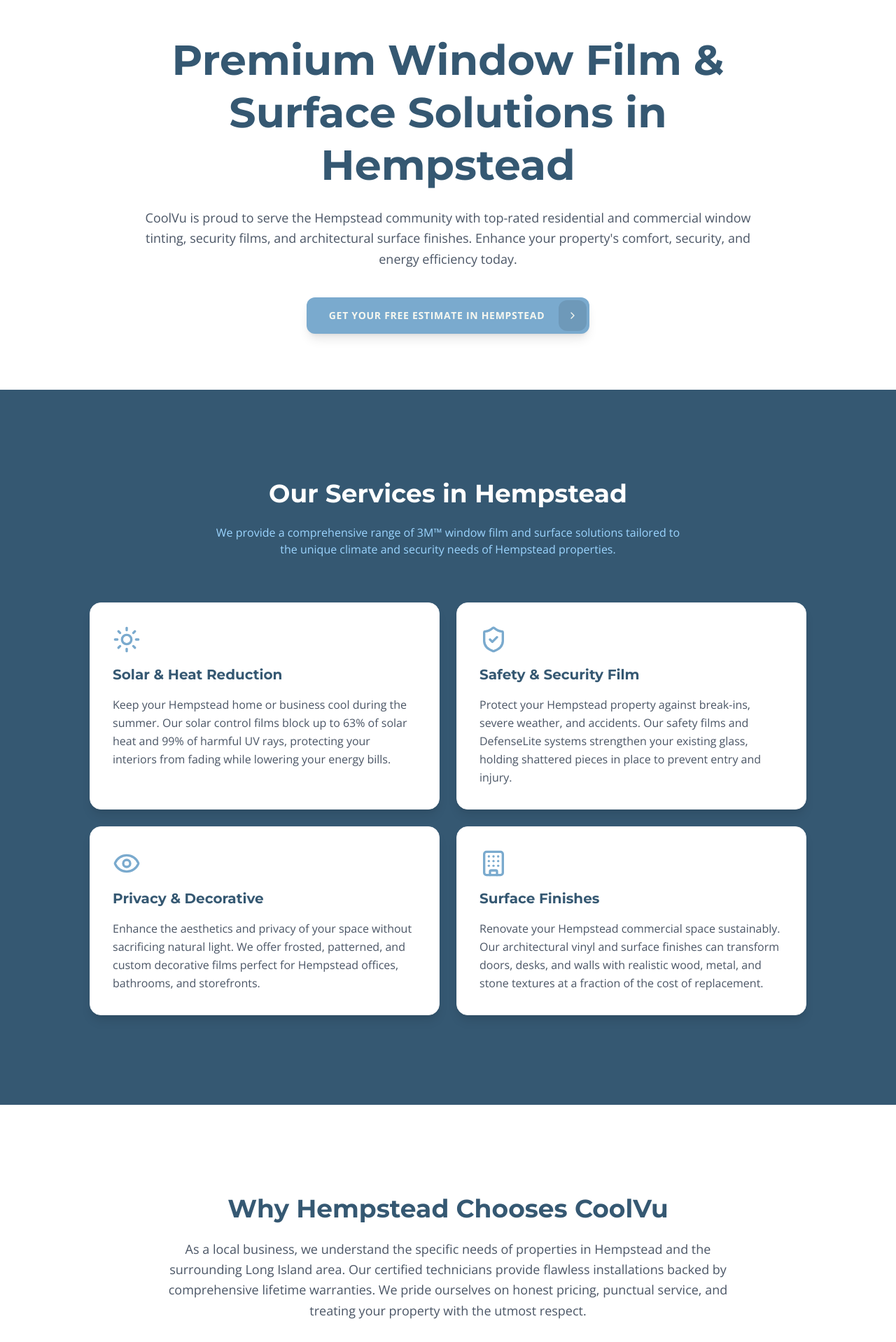
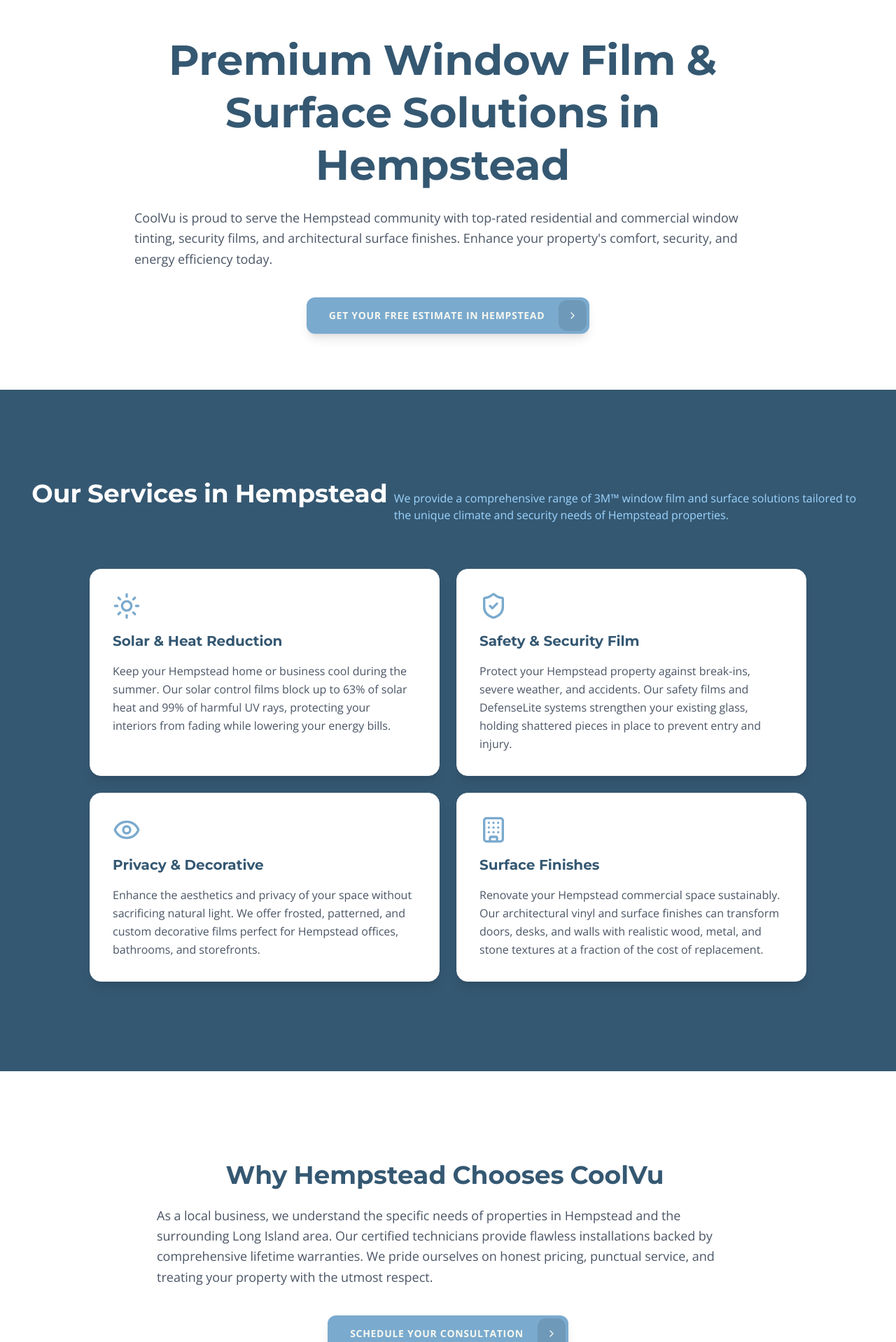
Before and after one commit to pjs8875/CoolVu, a Next.js app: page /locations/hempstead in a window 1280 px wide. Shown: the part 100-2018 px from the top of the page at 70% size. Built offline with nearby package versions, Linux system fonts and the light colour scheme.

Commit message:
Add BlurText component to multiple sections for enhanced typography consistency and visual appeal across the FAQ, Hero, LocationPageLayout, MarketPageLayout, MarketsServed, Process, ServiceAreas, Services, Testimonials, and TrustBar components.

```diff
--- a/components/FAQ.tsx
+++ b/components/FAQ.tsx
@@ -44,9 +44,12 @@ export default function FAQ() {
             as="h2"
             className="text-4xl md:text-5xl font-bold font-heading text-coolvu-dark-blue mb-6 justify-center"
           />
-          <p className="text-base md:text-lg text-gray-600 font-sans">
-            Everything you need to know about our products, process, and guarantees.
-          </p>
+          <BlurText
+            text="Everything you need to know about our products, process, and guarantees."
+            as="p"
+            className="text-base md:text-lg text-gray-600 font-sans"
+            delay={100}
+          />
         </div>
 
         <div className="space-y-4">
--- a/components/Hero.tsx
+++ b/components/Hero.tsx
@@ -38,9 +38,12 @@ export default function Hero() {
               as="h1"
               className="text-3xl sm:text-4xl md:text-6xl lg:text-7xl font-bold font-heading leading-tight mb-3 md:mb-4 text-white drop-shadow-md uppercase tracking-wide max-w-4xl"
             />
-            <p className="text-base sm:text-lg md:text-2xl font-sans text-coolvu-light-blue max-w-3xl text-left mb-6 md:mb-8 drop-shadow-sm font-medium">
-              Enhance Security, Comfort & Lower Energy Costs for Residential, Commercial, Educational, Healthcare & Government Facilities
-            </p>
+            <BlurText
+              text="Enhance Security, Comfort & Lower Energy Costs for Residential, Commercial, Educational, Healthcare & Government Facilities"
+              as="p"
+              className="text-base sm:text-lg md:text-2xl font-sans text-coolvu-light-blue max-w-3xl text-left mb-6 md:mb-8 drop-shadow-sm font-medium"
+              delay={100}
+            />
             <AnimatedButton href="?contact=true" className="bg-coolvu-medium-blue hover:bg-coolvu-light-blue text-coolvu-off-white px-6 py-3 md:px-8 md:py-4 font-sans font-bold text-xs md:text-sm tracking-wider uppercase transition-colors rounded-xl shadow-lg border-none">
               Get Your Free Estimate
             </AnimatedButton>
--- a/components/LocationPageLayout.tsx
+++ b/components/LocationPageLayout.tsx
@@ -3,6 +3,7 @@
 import Link from "next/link";
 import { ArrowLeft, ShieldCheck, Sun, Eye, Building } from "lucide-react";
 import { AnimatedButton } from "@/components/ui/animated-button";
+import { BlurText } from "@/components/ui/blur-text";
 
 interface LocationPageLayoutProps {
   city: string;
@@ -24,12 +25,17 @@ export default function LocationPageLayout({ city }: LocationPageLayoutProps) {
           </Link>
 
           <div className="flex flex-col items-center text-center max-w-4xl mx-auto">
-            <h1 className="text-4xl md:text-5xl lg:text-6xl font-bold font-heading text-coolvu-dark-blue mb-6 leading-tight">
-              Premium Window Film & Surface Solutions in {city}
-            </h1>
-            <p className="text-base md:text-lg text-gray-600 font-sans mb-10 leading-relaxed">
-              CoolVu is proud to serve the {city} community with top-rated residential and commercial window tinting, security films, and architectural surface finishes. Enhance your property&apos;s comfort, security, and energy efficiency today.
-            </p>
+            <BlurText
+              text={`Premium Window Film & Surface Solutions in ${city}`}
+              as="h1"
+              className="text-4xl md:text-5xl lg:text-6xl font-bold font-heading text-coolvu-dark-blue mb-6 leading-tight justify-center"
+            />
+            <BlurText
+              text={`CoolVu is proud to serve the ${city} community with top-rated residential and commercial window tinting, security films, and architectural surface finishes. Enhance your property's comfort, security, and energy efficiency today.`}
+              as="p"
+              className="text-base md:text-lg text-gray-600 font-sans mb-10 leading-relaxed"
+              delay={50}
+            />
 
             <AnimatedButton href="?contact=true" className="bg-coolvu-medium-blue hover:bg-coolvu-light-blue text-coolvu-off-white px-8 py-4 font-sans font-bold text-sm tracking-wider uppercase transition-colors rounded-xl shadow-lg border-none">
               Get Your Free Estimate in {city}
@@ -42,12 +48,17 @@ export default function LocationPageLayout({ city }: LocationPageLayoutProps) {
       <div className="py-20 md:py-32 bg-coolvu-dark-blue flex-grow">
         <div className="max-w-7xl mx-auto px-4 sm:px-6 lg:px-8">
           <div className="text-center mb-16">
-            <h2 className="text-3xl md:text-4xl font-bold font-heading text-white mb-6">
-              Our Services in {city}
-            </h2>
-            <p className="text-coolvu-light-blue font-sans max-w-2xl mx-auto">
-              We provide a comprehensive range of 3M™ window film and surface solutions tailored to the unique climate and security needs of {city} properties.
-            </p>
+            <BlurText
+              text={`Our Services in ${city}`}
+              as="h2"
+              className="text-3xl md:text-4xl font-bold font-heading text-white mb-6 justify-center"
+            />
+            <BlurText
+              text={`We provide a comprehensive range of 3M™ window film and surface solutions tailored to the unique climate and security needs of ${city} properties.`}
+              as="p"
+              className="text-coolvu-light-blue font-sans max-w-2xl mx-auto"
+              delay={50}
+            />
           </div>
 
           <div className="grid grid-cols-1 md:grid-cols-2 gap-6 max-w-5xl mx-auto items-stretch">
@@ -89,12 +100,17 @@ export default function LocationPageLayout({ city }: LocationPageLayoutProps) {
       {/* Why Choose Us Section */}
       <div className="py-20 md:py-32 bg-white">
         <div className="max-w-4xl mx-auto px-4 sm:px-6 lg:px-8 text-center">
-          <h2 className="text-3xl md:text-4xl font-bold font-heading text-coolvu-dark-blue mb-6">
-            Why {city} Chooses CoolVu
-          </h2>
-          <p className="text-base md:text-lg text-gray-600 font-sans mb-10 leading-relaxed">
-            As a local business, we understand the specific needs of properties in {city} and the surrounding Long Island area. Our certified technicians provide flawless installations backed by comprehensive lifetime warranties. We pride ourselves on honest pricing, punctual service, and treating your property with the utmost respect.
-          </p>
+          <BlurText
+            text={`Why ${city} Chooses CoolVu`}
+            as="h2"
+            className="text-3xl md:text-4xl font-bold font-heading text-coolvu-dark-blue mb-6 justify-center"
+          />
+          <BlurText
+            text={`As a local business, we understand the specific needs of properties in ${city} and the surrounding Long Island area. Our certified technicians provide flawless installations backed by comprehensive lifetime warranties. We pride ourselves on honest pricing, punctual service, and treating your property with the utmost respect.`}
+            as="p"
+            className="text-base md:text-lg text-gray-600 font-sans mb-10 leading-relaxed"
+            delay={50}
+          />
           <AnimatedButton href="?contact=true" className="bg-coolvu-medium-blue hover:bg-coolvu-light-blue text-coolvu-off-white px-8 py-4 font-sans font-bold text-sm tracking-wider uppercase transition-colors rounded-xl shadow-lg border-none">
             Schedule Your Consultation
           </AnimatedButton>
--- a/components/ServiceAreas.tsx
+++ b/components/ServiceAreas.tsx
@@ -96,9 +96,12 @@ export default function ServiceAreas() {
               as="h2"
               className="text-4xl md:text-5xl lg:text-6xl font-bold font-heading text-white mb-4 md:mb-6 justify-center"
             />
-            <p className="text-sm md:text-lg text-coolvu-light-blue font-sans leading-relaxed">
-              CoolVu of Long Island proudly serves the greater NY Metro area. Scroll to explore our service regions.
-            </p>
+            <BlurText
+              text="CoolVu of Long Island proudly serves the greater NY Metro area. Scroll to explore our service regions."
+              as="p"
+              className="text-sm md:text-lg text-coolvu-light-blue font-sans leading-relaxed"
+              delay={100}
+            />
           </div>
 
           {/* Map Container */}
--- a/components/Services.tsx
+++ b/components/Services.tsx
@@ -66,9 +66,12 @@ export default function Services() {
             as="h2"
             className="text-4xl md:text-5xl lg:text-6xl font-bold font-heading text-coolvu-dark-blue mb-6 justify-center"
           />
-          <p className="text-base md:text-lg text-gray-600 font-sans max-w-2xl">
-            From residential heat reduction to commercial security systems, we provide premium 3M™ solutions tailored to your needs.
-          </p>
+          <BlurText
+            text="From residential heat reduction to commercial security systems, we provide premium 3M™ solutions tailored to your needs."
+            as="p"
+            className="text-base md:text-lg text-gray-600 font-sans max-w-2xl"
+            delay={100}
+          />
         </div>
 
         <StackingCards
--- a/components/Testimonials.tsx
+++ b/components/Testimonials.tsx
@@ -242,9 +242,12 @@ export default function Testimonials() {
             as="h2"
             className="text-4xl md:text-5xl font-bold font-heading text-white mb-6 sm:whitespace-nowrap"
           />
-          <p className="text-xl text-blue-100 font-sans">
-            Trusted by +400 customers across Long Island and beyond.
-          </p>
+          <BlurText
+            text="Trusted by +400 customers across Long Island and beyond."
+            as="p"
+            className="text-xl text-blue-100 font-sans"
+            delay={100}
+          />
         </div>
 
         {/* Desktop: Horizontal Stack Grid */}
--- a/components/TrustBar.tsx
+++ b/components/TrustBar.tsx
@@ -2,6 +2,7 @@
 
 import { useRef, useEffect } from "react";
 import { motion, useInView, animate } from "framer-motion";
+import { BlurText } from "@/components/ui/blur-text";
 
 const trustItems = [
   {
@@ -86,12 +87,18 @@ export default function TrustBar() {
                   item.textValue
                 )}
               </span>
-              <h3 className="text-white font-heading font-bold text-sm md:text-base tracking-wider uppercase mb-1">
-                {item.title}
-              </h3>
-              <p className="text-gray-300 font-sans text-xs md:text-sm max-w-[200px]">
-                {item.subtitle}
-              </p>
+              <BlurText
+                text={item.title}
+                as="h3"
+                className="text-white font-heading font-bold text-sm md:text-base tracking-wider uppercase mb-1"
+                delay={50}
+              />
+              <BlurText
+                text={item.subtitle}
+                as="p"
+                className="text-gray-300 font-sans text-xs md:text-sm max-w-[200px]"
+                delay={100}
+              />
             </motion.div>
           ))}
         </div>
```
Also changed, not shown: components/MarketPageLayout.tsx (+17 -9 lines), components/MarketsServed.tsx (+18 -9 lines), components/Process.tsx (+18 -9 lines).
